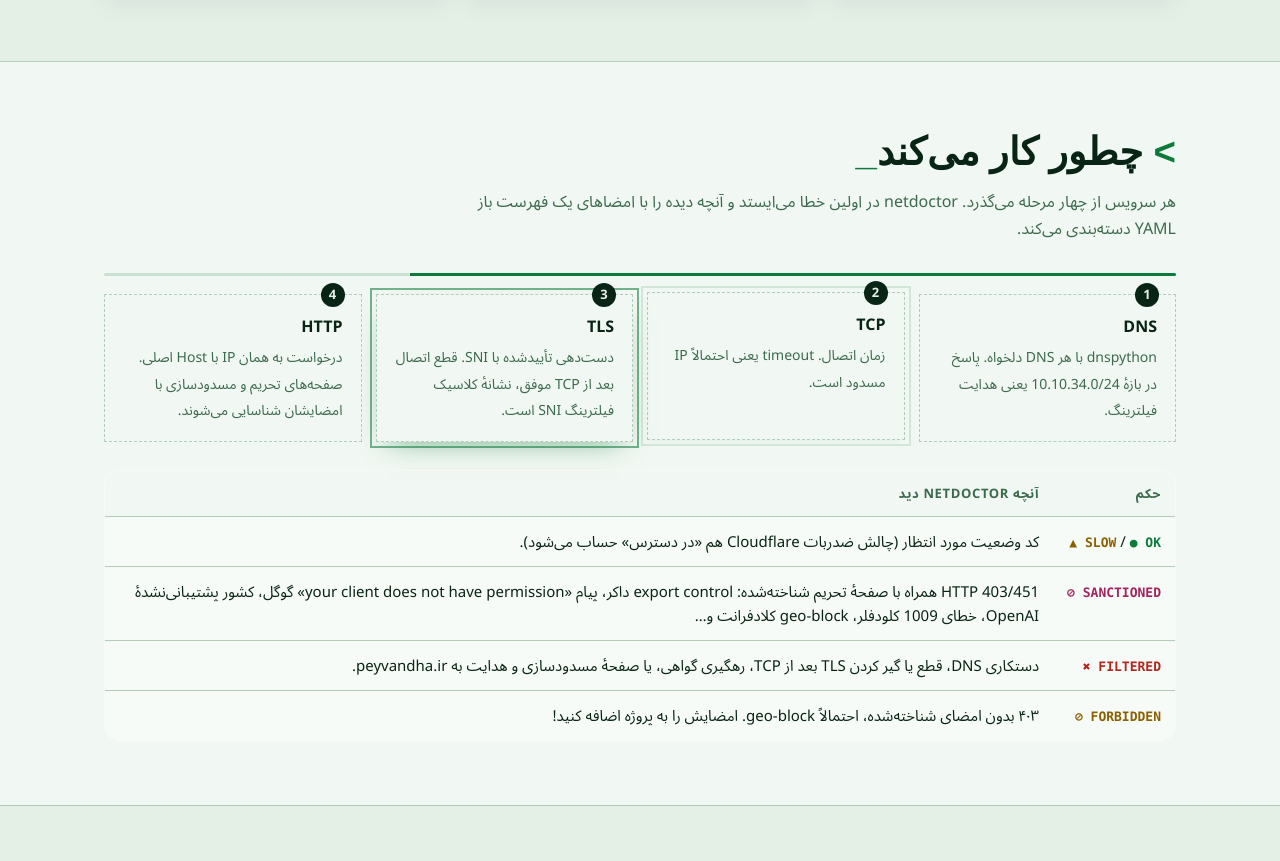
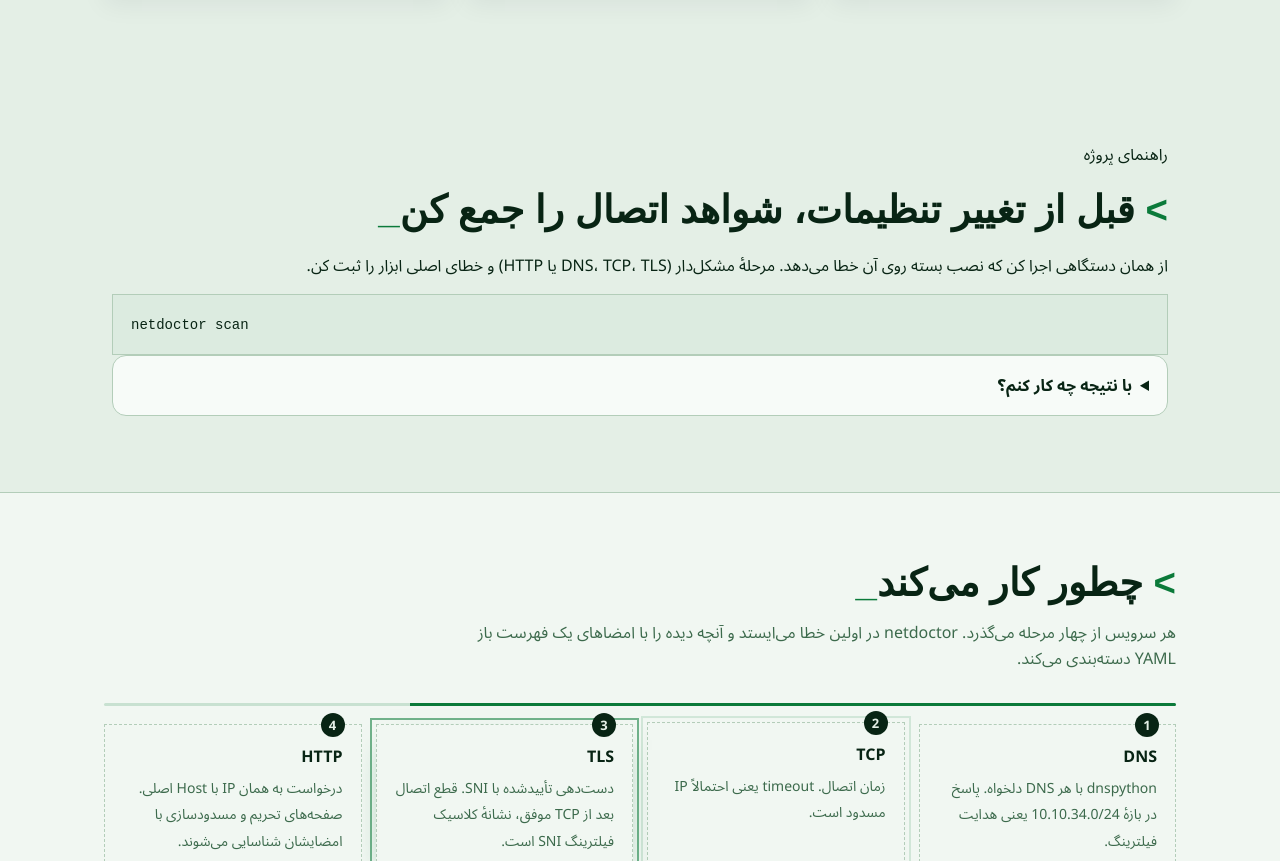
Before and after one commit to mrzroot/netdoctor-ir, a plain HTML site: page docs/index.html in a window 1280 px wide. Shown: the part 2280-3141 px from the top of the page. Drawn offline with Linux system fonts and the light colour scheme; no server answers.

Commit message:
docs: add bilingual practical project walkthrough

```diff
--- a/docs/index.html
+++ b/docs/index.html
@@ -204,6 +204,13 @@ html[data-theme=light] pre .c{color:#5b6383}html[data-theme=dark] pre .c{color:#
   </div>
 </section>
 
+<section id="first-check" aria-labelledby="first-check-title"><div style="max-width:72rem;margin-inline:auto;padding-inline:clamp(1rem,4vw,3rem)">
+  <p><span lang="en">Project guide</span><span lang="fa" dir="rtl">راهنمای پروژه</span></p>
+  <h2 id="first-check-title"><span lang="en">Collect connectivity evidence before changing settings</span><span lang="fa" dir="rtl">قبل از تغییر تنظیمات، شواهد اتصال را جمع کن</span></h2>
+  <p><span lang="en">Run from the machine where the package operation fails. Record the failing stage (DNS, TCP, TLS or HTTP) and the original client error.</span><span lang="fa" dir="rtl">از همان دستگاهی اجرا کن که نصب بسته روی آن خطا می‌دهد. مرحلهٔ مشکل‌دار (DNS، TCP، TLS یا HTTP) و خطای اصلی ابزار را ثبت کن.</span></p>
+  <pre tabindex="0" dir="ltr" style="overflow:auto;text-align:left;white-space:pre-wrap;overflow-wrap:anywhere"><code>netdoctor scan</code></pre>
+  <details><summary><span lang="en">How to use the result</span><span lang="fa" dir="rtl">با نتیجه چه کار کنم؟</span></summary><p><span lang="en">An HTTP denial is not a DNS failure, and a one-off timeout is not enough to determine the cause. Repeat once from the same environment before filing a report, and remove private details. Keep config-writing options off while diagnosing.</span><span lang="fa" dir="rtl">رد شدن درخواست HTTP با خطای DNS فرق دارد و یک بار قطع شدن زمان انتظار علت را ثابت نمی‌کند. پیش از گزارش، یک بار از همان محیط تکرار کن و جزئیات خصوصی را حذف کن. هنگام تشخیص، گزینه‌های تغییر تنظیمات را فعال نکن.</span></p></details>
+</div></section>
 <section id="how" style="background:var(--bg2);border-block:1px solid var(--line)">
   <div class="wrap">
     <h2><span lang="en">How it works</span><span lang="fa">چطور کار می‌کند</span></h2>
```
Also changed, not shown: 2 other files.
